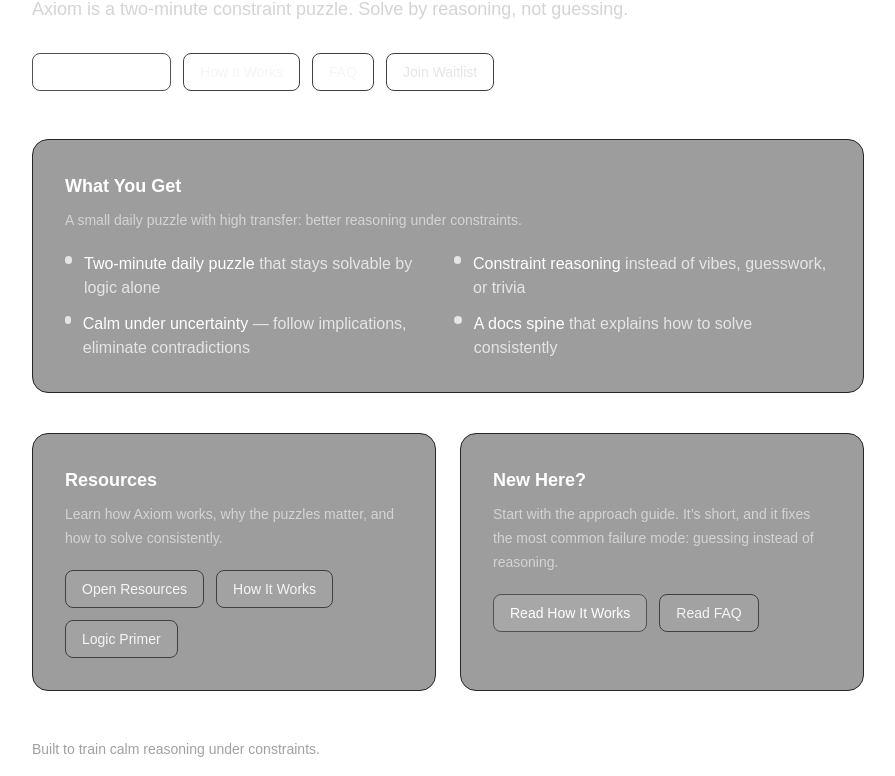
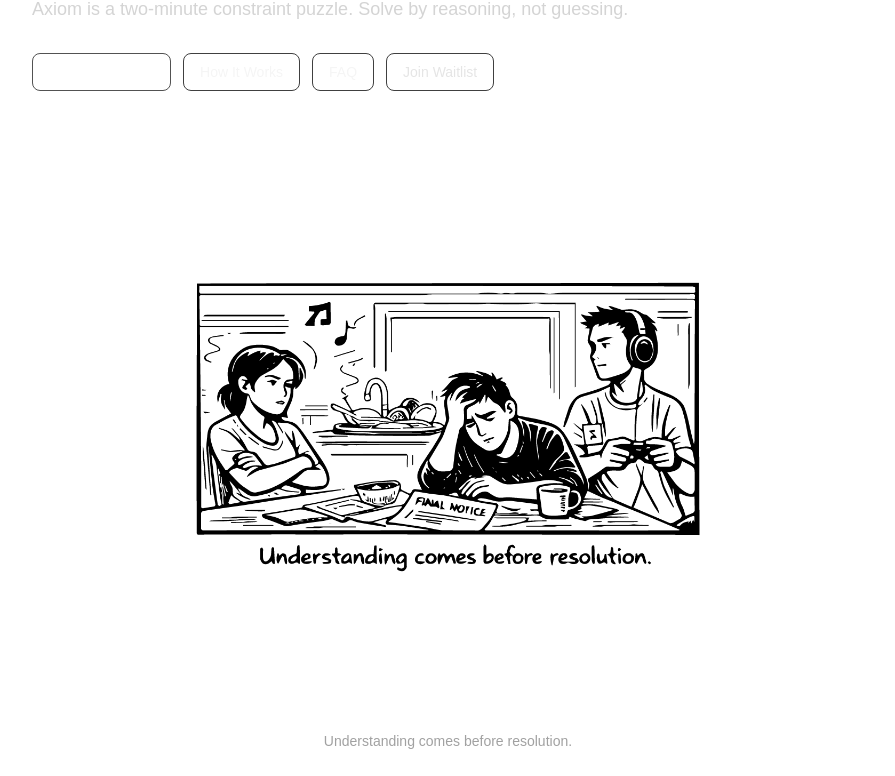
Before and after one commit to TrueFormCoder/axiom-site, a Next.js app in the folder site/: page / in a window 1280 px wide. Shown: the part 220-996 px from the top of the page, without its empty margins (192-1087 px from the left). Built offline with nearby package versions, Linux system fonts and the light colour scheme.

Commit message:
Wire Comic #1 into landing page with context swap stub

```diff
--- a/site/app/page.tsx
+++ b/site/app/page.tsx
@@ -1,6 +1,34 @@
+"use client";
+
+import Image from "next/image";
 import Link from "next/link";
+import { useMemo, useState } from "react";
 
 export default function Home() {
+  const COMICS = useMemo(
+    () => ({
+      living: {
+        src: "/comics/Axiom_Comic_01_SharedLiving_FINAL.png",
+        caption: "Understanding comes before resolution.",
+      },
+      planning: {
+        src: "/comics/Axiom_Comic_01_SharedLiving_FINAL.png",
+        caption: "Nothing needs to be decided yet.",
+      },
+      decisions: {
+        src: "/comics/Axiom_Comic_01_SharedLiving_FINAL.png",
+        caption: "Pressure is information.",
+      },
+      work: {
+        src: "/comics/Axiom_Comic_01_SharedLiving_FINAL.png",
+        caption: "If it feels like a test, pause.",
+      },
+    }),
+    []
+  );
+
+  const [context, setContext] = useState<keyof typeof COMICS>("living");
+
   return (
     <main className="mx-auto w-full max-w-4xl px-8 py-16">
       {/* Hero */}
@@ -51,6 +79,55 @@
           </Link>
         </div>
       </div>
+
+      <section className="mt-10">
+        <div className="mx-auto max-w-xl">
+          <Image
+            src={COMICS[context].src}
+            alt=""
+            width={1080}
+            height={1080}
+            priority
+            className="h-auto w-full rounded-xl"
+          />
+          <p className="mt-4 text-center text-sm text-neutral-400">
+            {COMICS[context].caption}
+          </p>
+
+          <p className="mt-6 text-center text-xs text-neutral-500">
+            Also appears in:{" "}
+            <button
+              type="button"
+              className="hover:text-white underline-offset-4 hover:underline"
+              onMouseEnter={() => setContext("planning")}
+              onFocus={() => setContext("planning")}
+              onClick={() => setContext("planning")}
+            >
+              planning
+            </button>{" "}
+            ·{" "}
+            <button
+              type="button"
+              className="hover:text-white underline-offset-4 hover:underline"
+              onMouseEnter={() => setContext("decisions")}
+              onFocus={() => setContext("decisions")}
+              onClick={() => setContext("decisions")}
+            >
+              decisions
+            </button>{" "}
+            ·{" "}
+            <button
+              type="button"
+              className="hover:text-white underline-offset-4 hover:underline"
+              onMouseEnter={() => setContext("work")}
+              onFocus={() => setContext("work")}
+              onClick={() => setContext("work")}
+            >
+              work
+            </button>
+          </p>
+        </div>
+      </section>
 
       {/* What you get */}
       <section className="mb-10 rounded-2xl border border-neutral-800 bg-neutral-950/40 p-8">
```
Also changed, not shown: site/public/comics/Axiom_Comic_01_SharedLiving_FINAL.png (added), site/public/comics/Axiom_Comic_01_SharedLiving_FINAL@2x.png (added).
